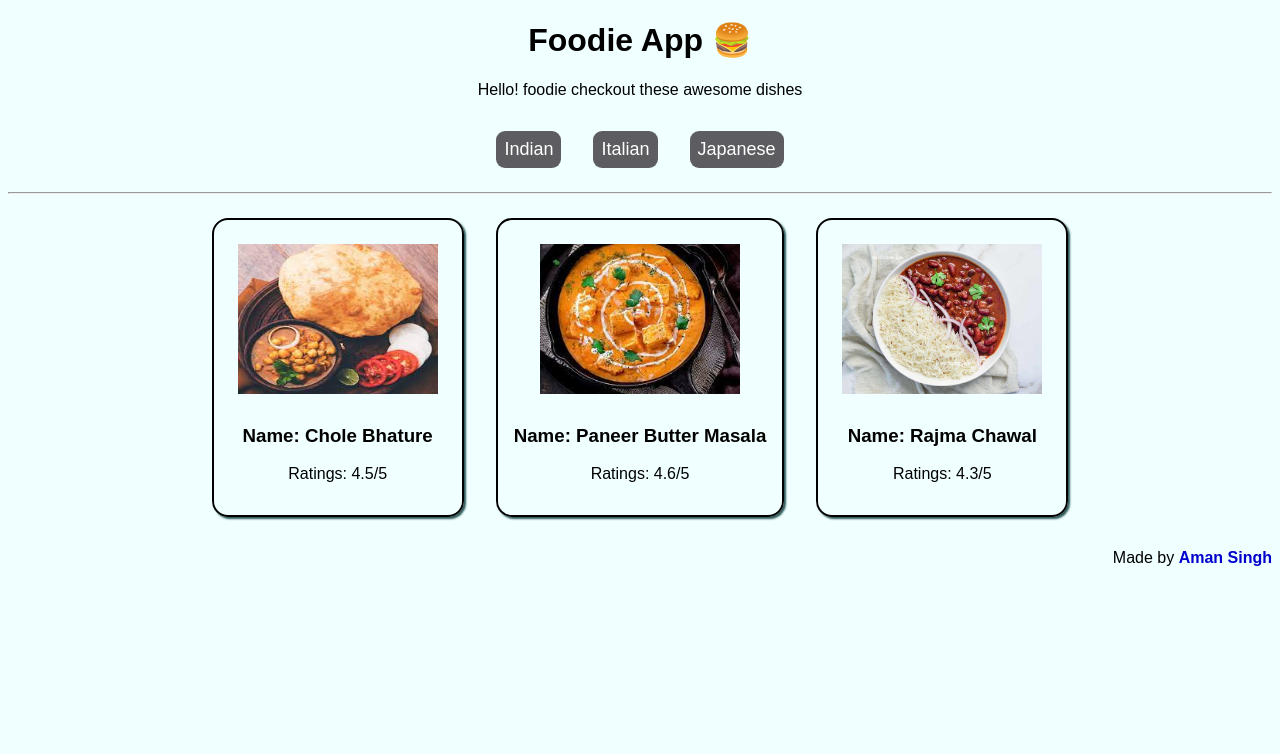
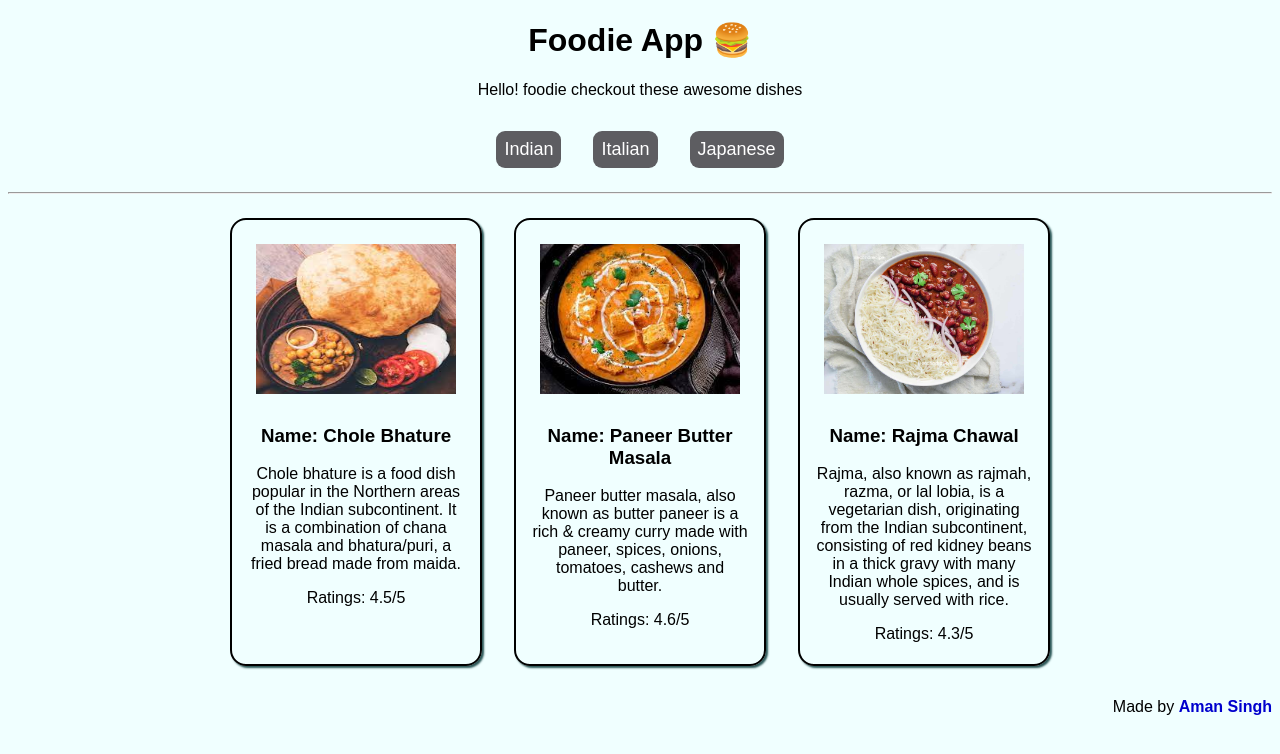
Before and after one commit to aman11s/Foodie-App, a React (Create React App) app: page / in a window 1280 px wide. Shown: the top 754 px of the page. Built offline with nearby package versions, Linux system fonts and the light colour scheme.

Commit message:
feat : add food description

```diff
--- a/src/App.js
+++ b/src/App.js
@@ -40,6 +40,7 @@ export default function App() {
                   <img src={`./images/${food.img}`} className="img"></img>
                 </div>
                 <h3>Name: {" " + food.dish}</h3>
+                <p>{food.description}</p>
                 <p>Ratings: {food.ratings}</p>
               </div>
             );
--- a/src/styles.css
+++ b/src/styles.css
@@ -5,6 +5,14 @@
 
 body {
   background-color: azure;
+}
+
+.container {
+  width: 350px;
+  height: 480px;
+  display: flex;
+  justify-content: center;
+  margin: auto;
 }
 
 .btn {
```
